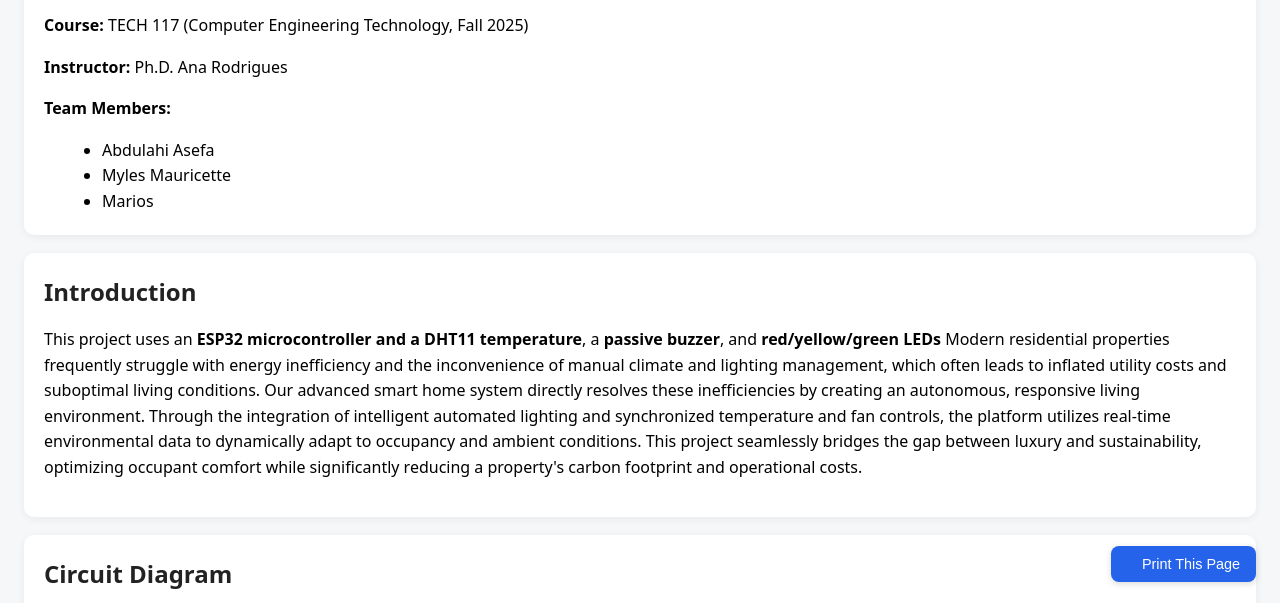
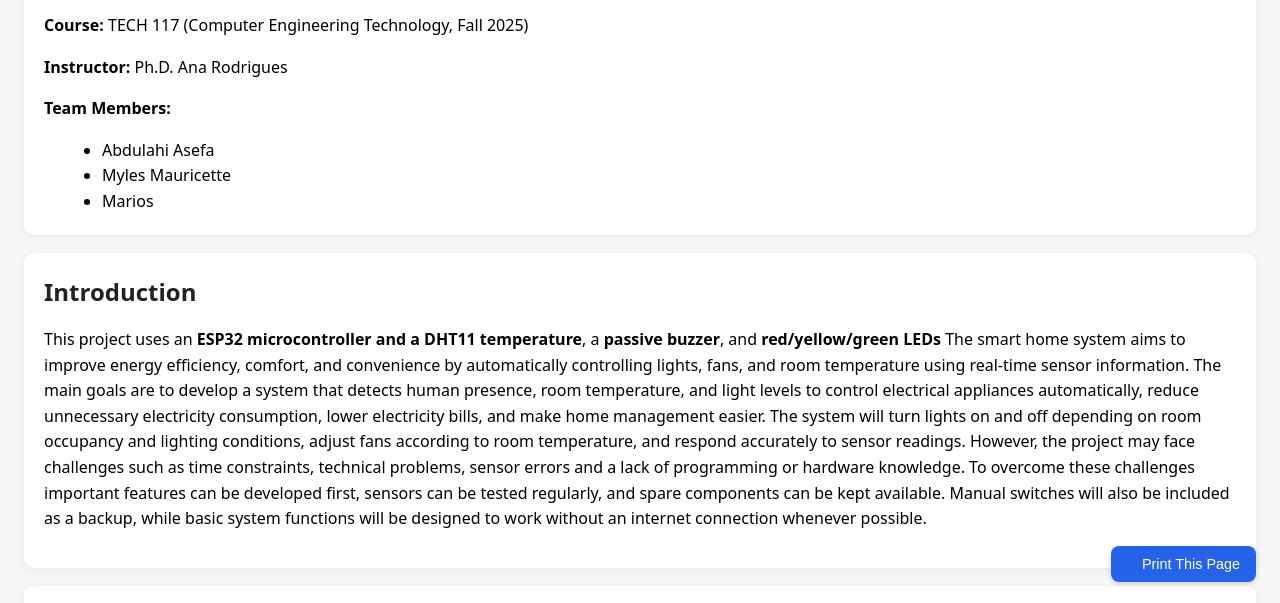
Before and after one commit to AbdulahiAsefa/SmartHouse, a plain HTML site: page index.html in a window 1280 px wide. Shown: the part 194-797 px from the top of the page. Drawn offline with nearby package versions, Linux system fonts and the light colour scheme.

Commit message:
Update project description in index.html
Revised project description to focus on smart home system goals and challenges.

```diff
--- a/index.html
+++ b/index.html
@@ -67,7 +67,7 @@
     <h2>Introduction</h2>
     <p>This project uses an <strong>ESP32 microcontroller and a DHT11 temperature</strong>, a
       <strong>passive buzzer</strong>, and <strong>red/yellow/green LEDs</strong>
-      Modern residential properties frequently struggle with energy inefficiency and the inconvenience of manual climate and lighting management, which often leads to inflated utility costs and suboptimal living conditions. Our advanced smart home system directly resolves these inefficiencies by creating an autonomous, responsive living environment. Through the integration of intelligent automated lighting and synchronized temperature and fan controls, the platform utilizes real-time environmental data to dynamically adapt to occupancy and ambient conditions. This project seamlessly bridges the gap between luxury and sustainability, optimizing occupant comfort while significantly reducing a property's carbon footprint and operational costs.
+      The smart home system aims to improve energy efficiency, comfort, and convenience by automatically controlling lights, fans, and room temperature using real-time sensor information. The main goals are to develop a system that detects human presence, room temperature, and light levels to control electrical appliances automatically, reduce unnecessary electricity consumption, lower electricity bills, and make home management easier. The system will turn lights on and off depending on room occupancy and lighting conditions, adjust fans according to room temperature, and respond accurately to sensor readings. However, the project may face challenges such as time constraints, technical problems, sensor errors and a lack of programming or hardware knowledge. To overcome these challenges important features can be developed first, sensors can be tested regularly, and spare components can be kept available. Manual switches will also be included as a backup, while basic system functions will be designed to work without an internet connection whenever possible.
     </p>
   </section>
 
```
